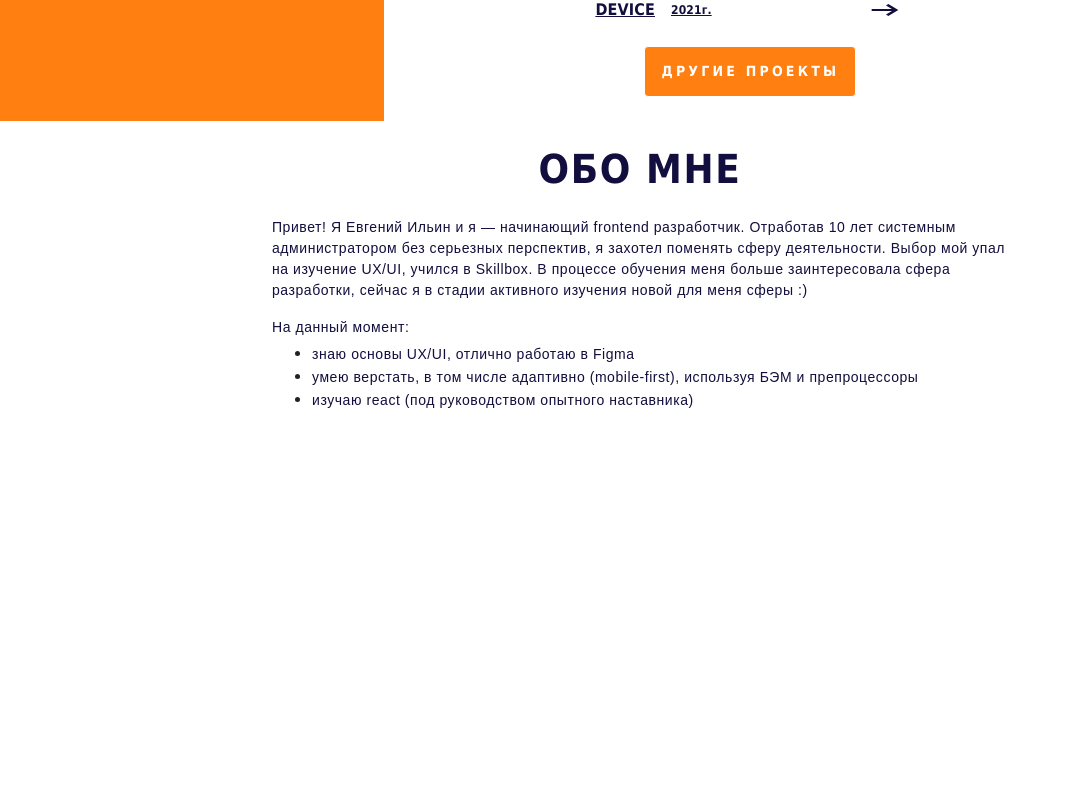
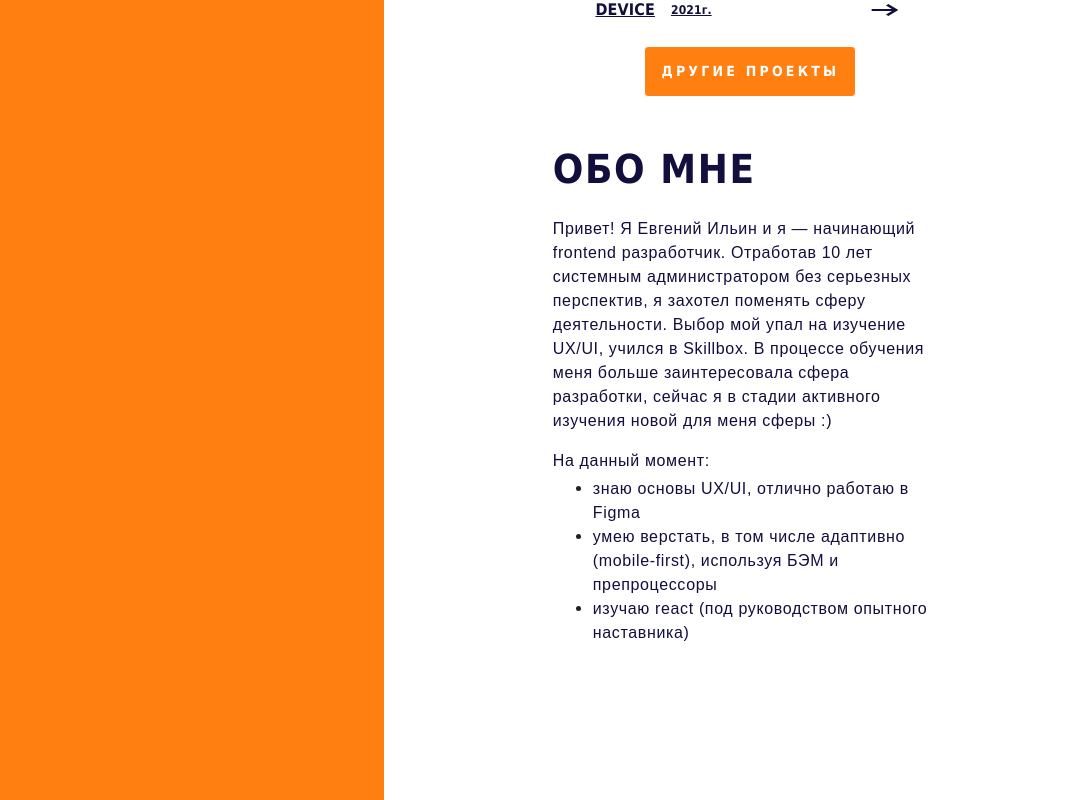
Before and after one commit to Chackmoole/my_project, a React app: page /#/ in a window 1280 px wide. Shown: the part 1800-2600 px from the top of the page, without its empty margins (0-1067 px from the left). Built offline with nearby package versions, Linux system fonts and the light colour scheme.

Commit message:
mainPage-tablet) Стилизация блока About на tablet

```diff
--- a/src/modules/portfolio/components/About/About.styled.ts
+++ b/src/modules/portfolio/components/About/About.styled.ts
@@ -1,6 +1,12 @@
 import styled from '@emotion/styled';
 
 export const StyledAbout = styled.section`
+  @media (min-width: 768px) {
+    background: linear-gradient(90deg, rgba(255, 127, 17, 1) 30%, rgba(255, 255, 255, 1) 30%);
+  }
+`;
+
+export const StyledWrapper = styled.div`
   display: flex;
   flex-direction: column;
   min-height: 100vh;
@@ -8,6 +14,12 @@ export const StyledAbout = styled.section`
   gap: 24px;
   padding-top: 24px;
   padding-bottom: 24px;
+  @media (min-width: 768px) {
+    margin-left: 30%;
+    align-items: start;
+    padding-left: 60px;
+    padding-right: 60px;
+  }
 `;
 
 export const StyledList = styled.ul`
--- a/src/modules/portfolio/components/About/About.tsx
+++ b/src/modules/portfolio/components/About/About.tsx
@@ -5,22 +5,24 @@ import {
   StyledList,
   StyledListBox,
   StyledTextBox,
+  StyledWrapper,
 } from 'modules/portfolio/components/About/About.styled';
 import Layout from 'modules/portfolio/components/Layout/Layout';
 import Text from 'modules/portfolio/components/Text/Text';
 
 const About = () => {
   return (
+    <StyledAbout>
       <Layout>
-      <StyledAbout>
+        <StyledWrapper>
           <Text variant="h2">Обо мне</Text>
           <StyledTextBox>
             <Text as="p" variant="body">
               Привет! Я&nbsp;Евгений Ильин и&nbsp;я&nbsp;&mdash; начинающий frontend разработчик.
-            Отработав 10&nbsp;лет системным администратором без серьезных перспектив, я&nbsp;захотел
-            поменять сферу деятельности. Выбор мой упал на&nbsp;изучение UX/UI, учился
-            в&nbsp;Skillbox. В&nbsp;процессе обучения меня больше заинтересовала сфера разработки,
-            сейчас я&nbsp;в&nbsp;стадии активного изучения новой для меня сферы :)
+              Отработав 10&nbsp;лет системным администратором без серьезных перспектив,
+              я&nbsp;захотел поменять сферу деятельности. Выбор мой упал на&nbsp;изучение UX/UI,
+              учился в&nbsp;Skillbox. В&nbsp;процессе обучения меня больше заинтересовала сфера
+              разработки, сейчас я&nbsp;в&nbsp;стадии активного изучения новой для меня сферы :)
             </Text>
             <StyledListBox>
               <Text as="p" variant="body">
@@ -34,7 +36,8 @@ const About = () => {
                 </li>
                 <li>
                   <Text as="p" variant="body">
-                  умею верстать, в том числе адаптивно (mobile-first), используя БЭМ и препроцессоры
+                    умею верстать, в том числе адаптивно (mobile-first), используя БЭМ и
+                    препроцессоры
                   </Text>
                 </li>
                 <li>
@@ -45,8 +48,9 @@ const About = () => {
               </StyledList>
             </StyledListBox>
           </StyledTextBox>
+        </StyledWrapper>
+      </Layout>
     </StyledAbout>
-    </Layout>
   );
 };
 
--- a/src/modules/portfolio/components/Text/Text.styled.ts
+++ b/src/modules/portfolio/components/Text/Text.styled.ts
@@ -107,6 +107,10 @@ export const StyledText = styled.p<IProps>`
           font-size: 14px;
           line-height: 150.7%;
           letter-spacing: 0.04em;
+          @media (min-width: 768px) {
+            font-size: 16px;
+            line-height: 150.7%;
+          }
         `;
     }
   }}
```
Lines whose indentation alone changed are shown as unchanged.
